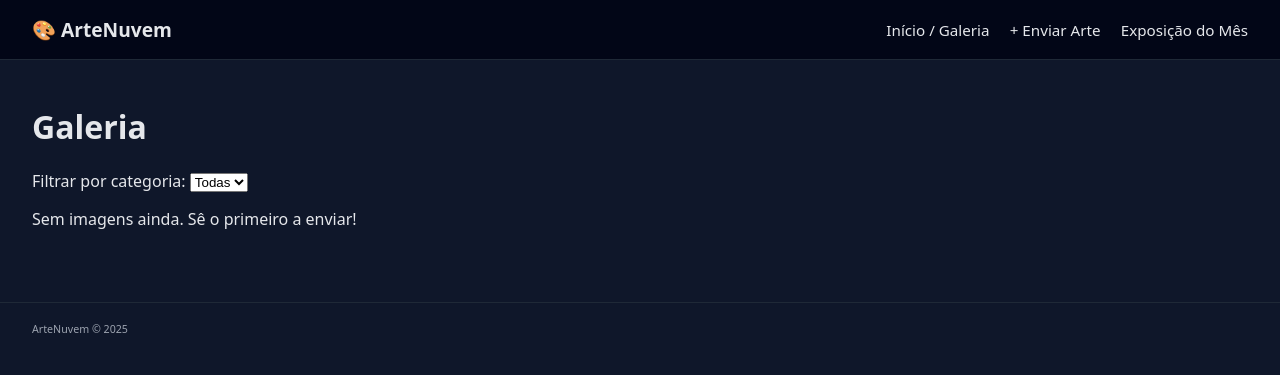
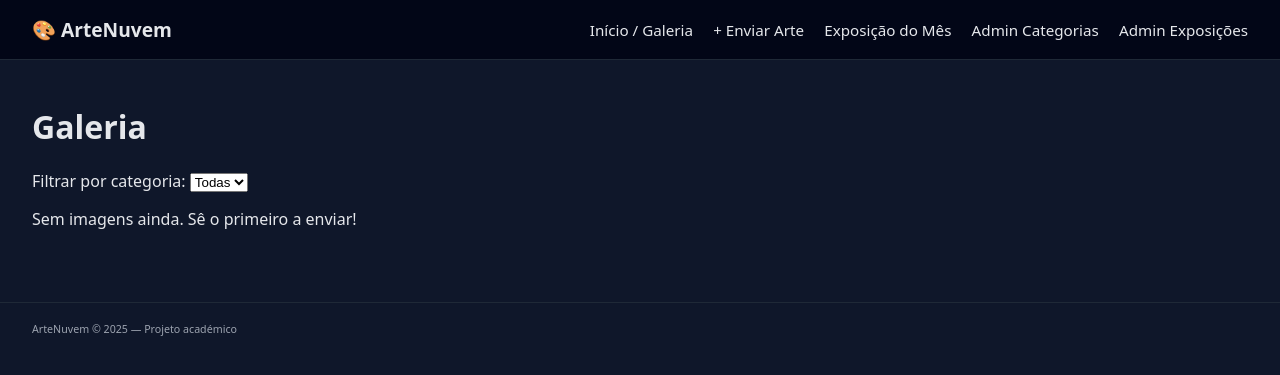
Before and after one commit to WilkerJoseLopes/ArteNuvem, a Flask app: page / in a window 1280 px wide. Shown: the top 375 px of the page. Run offline with Flask 3, Linux system fonts and the light colour scheme; data comes from the database, SQL or seed files in the repository; data that the repository does not hold is empty.

Commit message:
Update base.html

```diff
--- a/templates/base.html
+++ b/templates/base.html
@@ -3,6 +3,7 @@
 <head>
     <meta charset="utf-8">
     <title>ArteNuvem</title>
+    <meta name="viewport" content="width=device-width, initial-scale=1">
     <link rel="stylesheet" href="{{ url_for('static', filename='css/style.css') }}">
 </head>
 <body>
@@ -12,6 +13,8 @@
         <a href="{{ url_for('index') }}">Início / Galeria</a>
         <a href="{{ url_for('upload') }}">+ Enviar Arte</a>
         <a href="{{ url_for('exposicao') }}">Exposição do Mês</a>
+        <a href="{{ url_for('admin_categorias') }}">Admin Categorias</a>
+        <a href="{{ url_for('admin_exposicoes') }}">Admin Exposições</a>
     </nav>
 </header>
 
@@ -25,11 +28,12 @@
         </div>
       {% endif %}
     {% endwith %}
+
     {% block content %}{% endblock %}
 </main>
 
 <footer>
-    <small>ArteNuvem &copy; 2025</small>
+    <small>ArteNuvem &copy; 2025 — Projeto académico</small>
 </footer>
 </body>
 </html>
```
